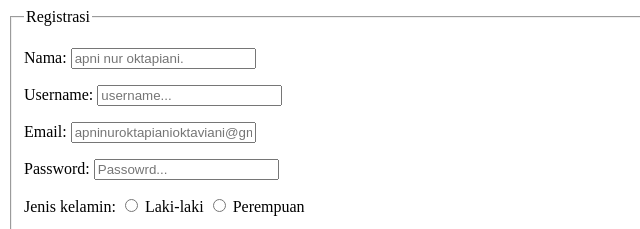
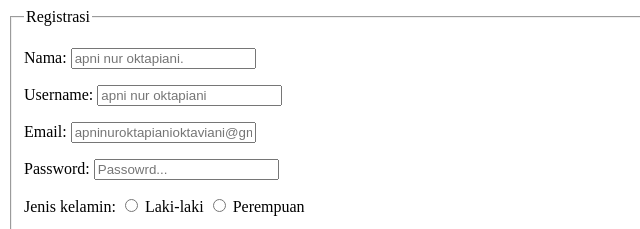
Before and after one commit to apniinuroktapiani/latihan-6, a plain HTML site: page index.html in a window 1280 px wide. Shown: the top 229 px of the page, 0-640 px from the left. Drawn offline with Linux system fonts and the light colour scheme.

Commit message:
membuat from di html

```diff
--- a/index.html
+++ b/index.html
@@ -13,7 +13,7 @@
         </p>
         <p>
             <label>Username:</label>
-            <input type="text" name="username" placeholder="username..." />
+            <input type="text" name="username" placeholder="apni nur oktapiani" />
         </p>
         <p>
             <label>Email:</label>
```
